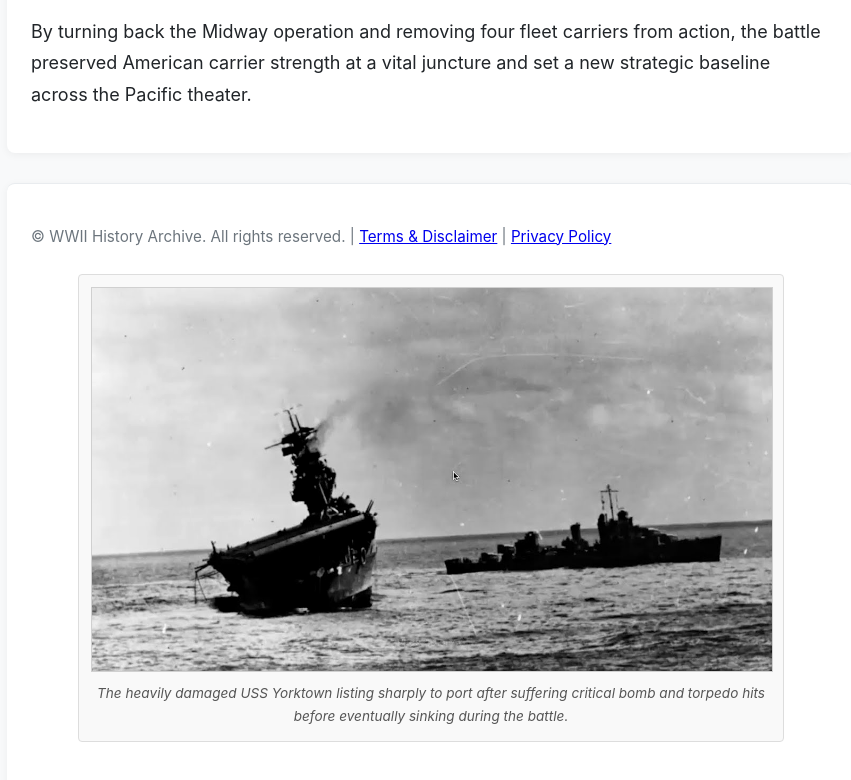
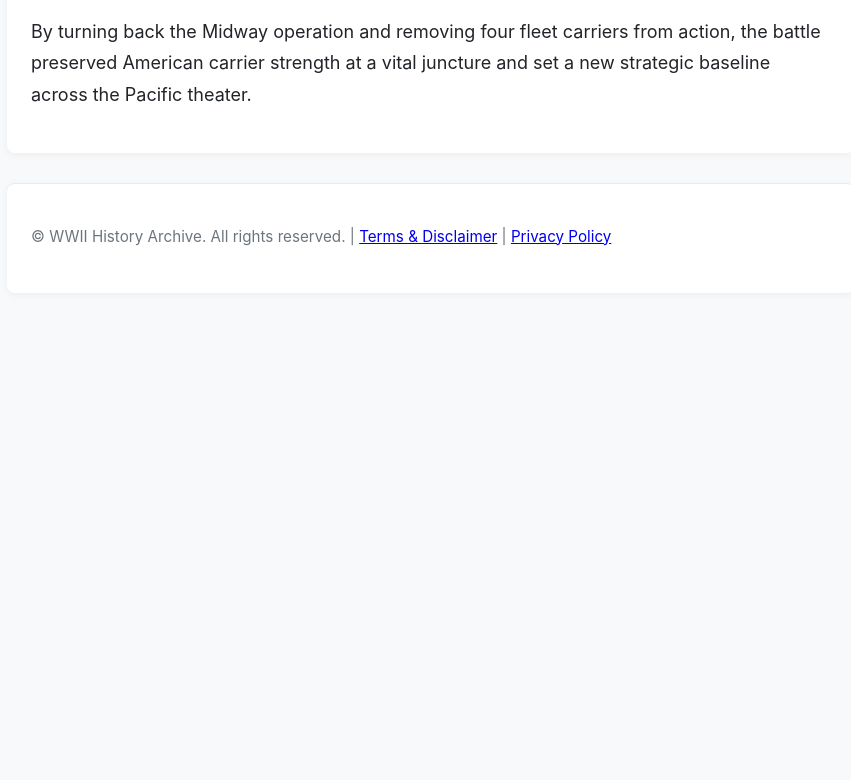
Before and after one commit to THmoney/theww2archive, a plain HTML site: page battle-of-midway.html in a window 1280 px wide. Shown: the part 5299-6079 px from the top of the page, without its empty margins (209-1060 px from the left). After the commit the page ends 5608 px from the top, so only its background shows below. Drawn offline with Linux system fonts and the light colour scheme.

Commit message:
Expand Batch 1 articles to 1100+ words and keep 3 unique figures per article

```diff
--- a/battle-of-midway.html
+++ b/battle-of-midway.html
@@ -22,11 +22,13 @@
         <p>Fought in early June 1942 around Midway Atoll in the central Pacific, the Battle of Midway destroyed four Japanese fleet carriers, blunted the Imperial Japanese Navy's offensive reach, and shifted the strategic balance in the Pacific War.</p>
 
         <h2>Japanese Perimeter Strategy and Codebreaking</h2>
+
         <figure class="archive-figure">
     <img src="images/uss-yorktown-midway.jpg" alt="USS Yorktown under attack during the Battle of Midway, June 1942">
     <figcaption>June 4, 1942: The U.S. Navy aircraft carrier USS Yorktown (CV-5) maneuvering under heavy anti-aircraft fire and enemy attack during the turning point of the Pacific War.</figcaption>
 </figure>
-        <p>Six months after the attack on Pearl Harbor, Imperial Japan controlled a vast maritime arc stretching from the central Pacific to Southeast Asia. Admiral Isoroku Yamamoto sought a decisive battle that would lure out and destroy the remaining U.S. aircraft carriers while extending Japan's defensive perimeter by capturing Midway Atoll.</p>
+
+<p>Six months after the attack on Pearl Harbor, Imperial Japan controlled a vast maritime arc stretching from the central Pacific to Southeast Asia. Admiral Isoroku Yamamoto sought a decisive battle that would lure out and destroy the remaining U.S. aircraft carriers while extending Japan's defensive perimeter by capturing Midway Atoll.</p>
         <p>Yamamoto's operational plan spread forces across multiple tasks—including a simultaneous operation toward the Aleutian Islands—and counted on American naval forces arriving piecemeal or too late to save Midway. That assumption rested on catching the U.S. Pacific Fleet off balance.</p>
         <p>Unbeknownst to Japanese planners, U.S. naval intelligence at Station HYPO in Hawaii, under Commander Joseph Rochefort, had achieved major success decoding Japanese naval communications (JN-25). Analysts pieced together traffic indicating an imminent major operation against a target designated 'AF.'</p>
         <p>To verify that 'AF' meant Midway rather than another location, intelligence officers arranged for Midway's garrison to transmit a routine or unencrypted message reporting a fresh-water shortage—which intercepts quickly matched with Japanese reports noting water trouble at 'AF.'</p>
@@ -38,11 +40,13 @@
         <p>Midway's land-based aircraft and garrison endured heavy early pressure while serving as a forward observation and strike base, helping strain Japanese schedules and complicate fleet operations around the atoll.</p>
 
         <h2>Carrier Clash and the Turning Point on June 4</h2>
+
         <figure class="archive-figure">
     <img src="images/midway-deck-guns.jpg" alt="Anti-aircraft guns firing from a US carrier deck during Midway">
     <figcaption>Flight deck anti-aircraft gun crews firing against Japanese torpedo bombers amid thick smoke during the intense engagements at Midway.</figcaption>
 </figure>
-        <p>Nimitz could muster only three operational carriers—USS Enterprise, USS Hornet, and USS Yorktown, which had been hurriedly patched up in Pearl Harbor after damage at the Battle of the Coral Sea—yet he committed them north-east of Midway under Frank Jack Fletcher and Raymond Spruance.</p>
+
+<p>Nimitz could muster only three operational carriers—USS Enterprise, USS Hornet, and USS Yorktown, which had been hurriedly patched up in Pearl Harbor after damage at the Battle of the Coral Sea—yet he committed them north-east of Midway under Frank Jack Fletcher and Raymond Spruance.</p>
         <p>On the morning of June 4, 1942, aircraft from Vice Admiral Chuichi Nagumo's four fleet carriers—Akagi, Kaga, Soryu, and Hiryu—struck Midway's airfields and installations. At the same time, scouting and deck operations aboard Nagumo's ships grew complex as reports of U.S. naval units emerged and strike aircraft needed rearming and refueling.</p>
         <p>Switching between land-attack bombs, anti-ship ordnance, and torpedoes on busy flight decks slowed turnarounds and left fuel lines and munitions exposed. Early American strikes from Midway and torpedo-bomber squadrons from the carriers pressed home attacks against heavy fighter defense and antiaircraft fire, suffering steep losses without scoring hits on the carriers.</p>
         <p>Those low-level torpedo attacks, however, drew Japanese fighters down near the water and disrupted deck rhythm. Just after 10:20 a.m., U.S. dive-bombers from Enterprise and Yorktown arrived at high altitude largely unseen by Japanese combat air patrol.</p>
@@ -54,11 +58,13 @@
         <p>Strategic surprise depended on keeping U.S. carrier movements concealed while capitalizing on early intelligence warnings. By positioning task forces in advance and coordinating air patrols and scout aircraft, the Pacific Fleet sought to strike Japanese carriers while their decks were busy handling aircraft.</p>
 
         <h2>Hiryu's Counterattack and Strategic Shift</h2>
+
         <figure class="archive-figure">
     <img src="images/uss-yorktown-listing.jpg" alt="USS Yorktown listing heavily following enemy strikes">
     <figcaption>The heavily damaged USS Yorktown listing sharply to port after suffering critical bomb and torpedo hits before eventually sinking during the battle.</figcaption>
 </figure>
-        <p>Hiryu, the sole surviving Japanese carrier in the opening dive-bomber strike, launched two counterattack waves that struck USS Yorktown. Although Yorktown's crew initially abandoned ship after the second attack, salvage teams returned aboard to fight fires and keep her afloat—only for the Japanese submarine I-168 to torpedo Yorktown and a destroyer two days later, causing Yorktown to sink on June 7.</p>
+
+<p>Hiryu, the sole surviving Japanese carrier in the opening dive-bomber strike, launched two counterattack waves that struck USS Yorktown. Although Yorktown's crew initially abandoned ship after the second attack, salvage teams returned aboard to fight fires and keep her afloat—only for the Japanese submarine I-168 to torpedo Yorktown and a destroyer two days later, causing Yorktown to sink on June 7.</p>
         <p>Later on June 4, scout planes located Hiryu, and dive-bombers from Enterprise—joined by aircraft from Yorktown—struck her heavily, sealing her loss as well.</p>
         <p>With four fleet carriers gone in a single battle, Yamamoto canceled the invasion of Midway and ordered a withdrawal. The loss of four carriers alongside seasoned pilots, flight deck crews, and technical specialists dealt a blow Japan could not easily replace given its smaller industrial base and long pilot-training pipeline.</p>
         <p>While fierce fighting continued across Guadalcanal, New Guinea, and the Pacific islands until 1945, Midway ended Japan's strategic offensive initiative in the Pacific and proved the decisive value of signals intelligence and carrier task-force coordination.</p>
@@ -71,10 +77,6 @@
     </main>
     <footer>
         <p>&copy; WWII History Archive. All rights reserved. | <a href="terms.html">Terms & Disclaimer</a> | <a href="privacy-policy.html">Privacy Policy</a>
-<figure class="archive-figure">
-    <img src="images/uss-yorktown-listing.jpg" alt="USS Yorktown listing heavily following enemy strikes">
-    <figcaption>The heavily damaged USS Yorktown listing sharply to port after suffering critical bomb and torpedo hits before eventually sinking during the battle.</figcaption>
-</figure>
 </p>
     </footer>
 </body>
```
Also changed, not shown: battle-of-stalingrad.html (+9 -3 lines).
